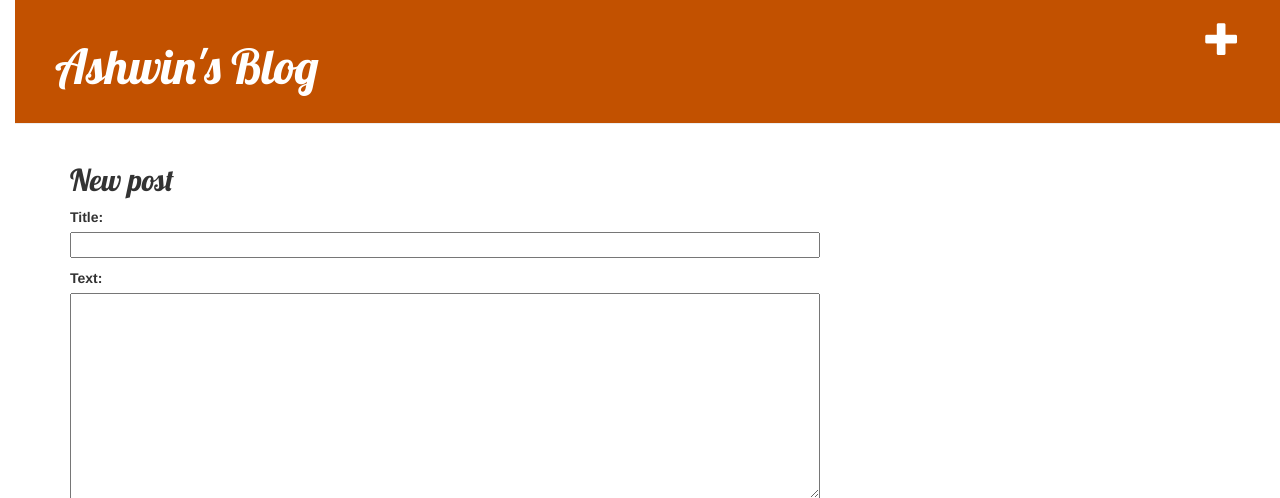
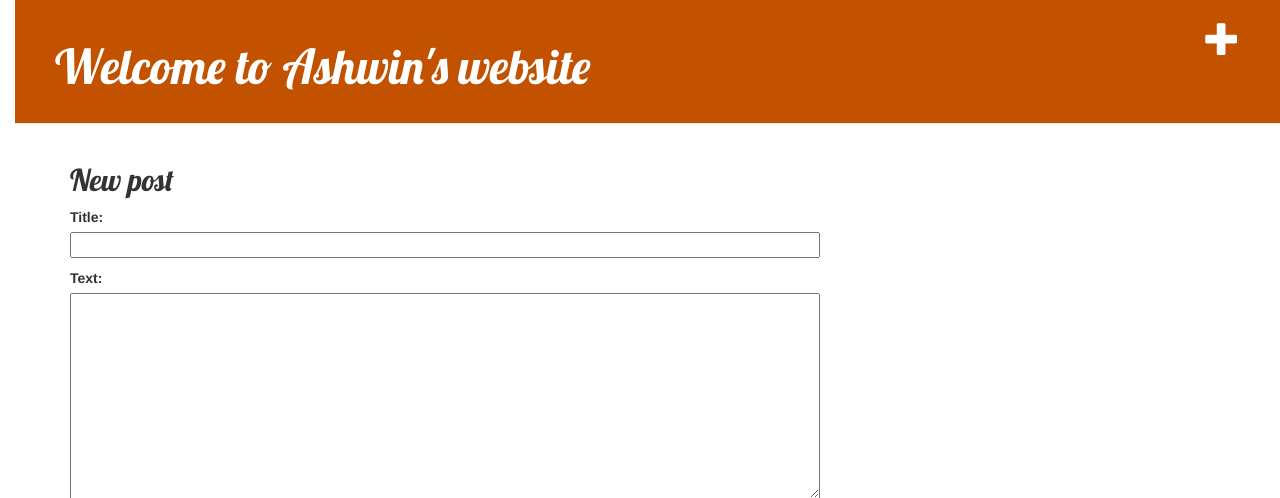
Before and after one commit to ashwin2567/my-first-blog, a Django app: page /post/new/ in a window 1280 px wide. Shown: the top 498 px of the page. Run offline with Django 3.2, Linux system fonts and the light colour scheme; some libraries are stand-ins or nearby versions.

Commit message:
Update base.html

```diff
--- a/blog/templates/blog/base.html
+++ b/blog/templates/blog/base.html
@@ -10,7 +10,7 @@
     <body>
         <div class="page-header">
             <a href="{% url 'post_new' %}" class="top-menu"><span class="glyphicon glyphicon-plus"></span></a>
-            <h1><a href="/">Ashwin's  Blog</a></h1>
+            <h1><a href="/">Welcome to Ashwin's website</a></h1>
         </div>
         <div class="content container">
             <div class="row">
```
